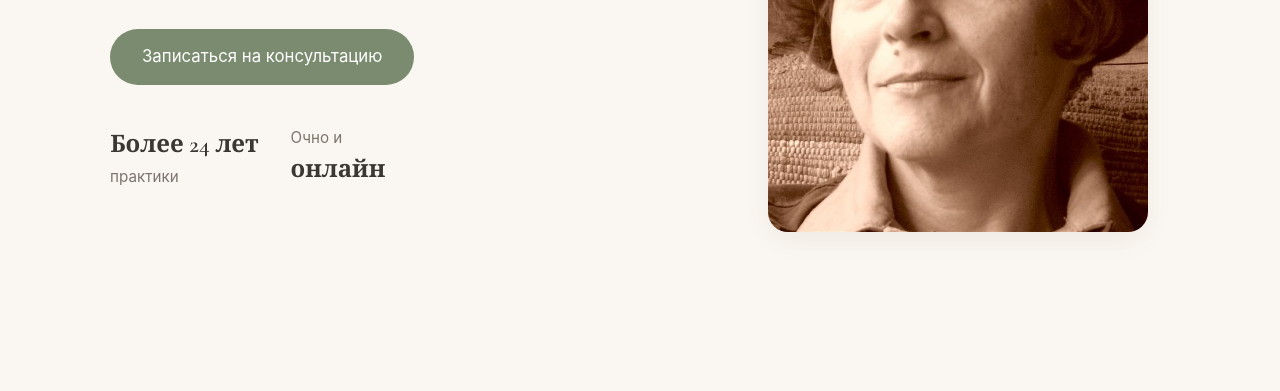
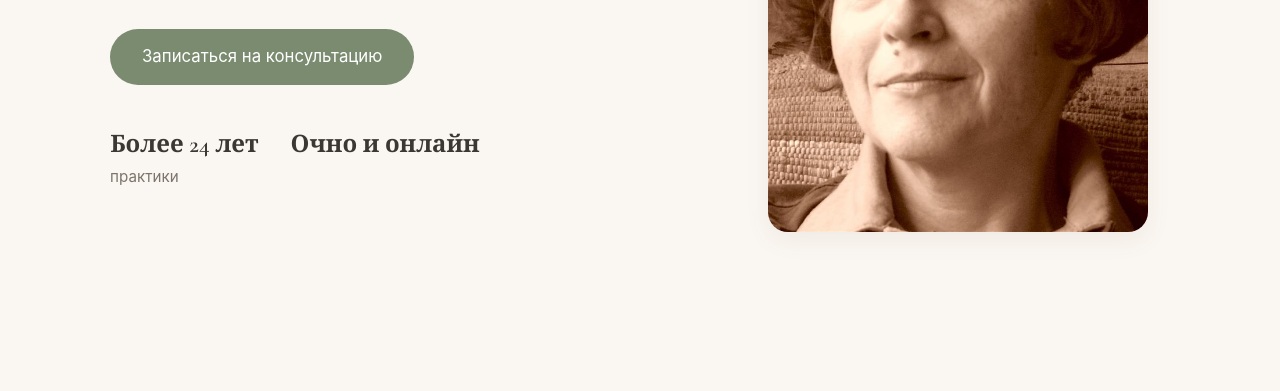
Before and after one commit to galikura/family-therapy-site, a plain HTML site: page index.html in a window 1280 px wide. Shown: the part 409-800 px from the top of the page. Drawn offline with nearby package versions, Linux system fonts and the light colour scheme.

Commit message:
Выровнены факты под кнопкой в hero: оба пункта в единой структуре (крупная строка факта сверху)
Co-Authored-By: Claude Code <noreply@anthropic.com>

```diff
--- a/index.html
+++ b/index.html
@@ -48,7 +48,7 @@
           <a href="#form" class="btn btn-primary">Записаться на консультацию</a>
           <ul class="hero-facts">
             <li><strong>Более 24 лет</strong> практики</li>
-            <li>Очно и <strong>онлайн</strong></li>
+            <li><strong>Очно и онлайн</strong></li>
           </ul>
         </div>
         <div class="hero-photo">
```
